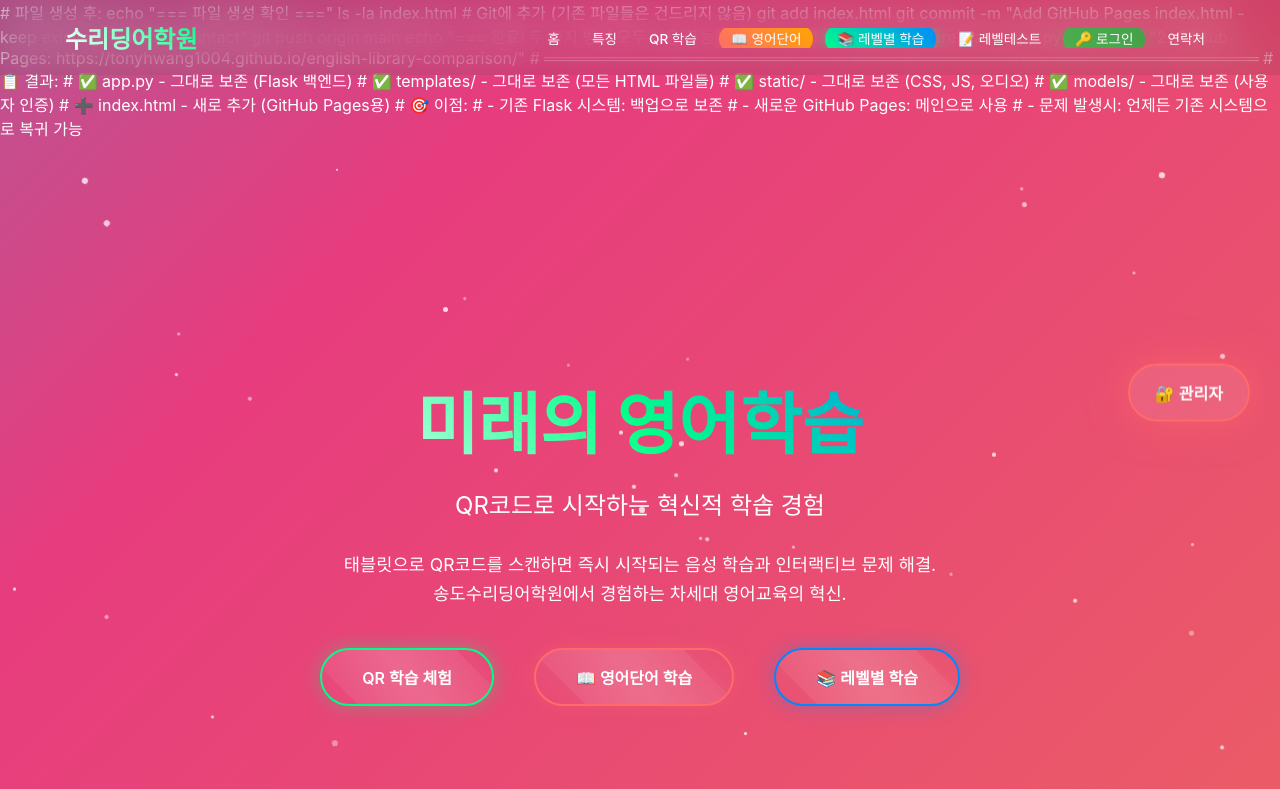
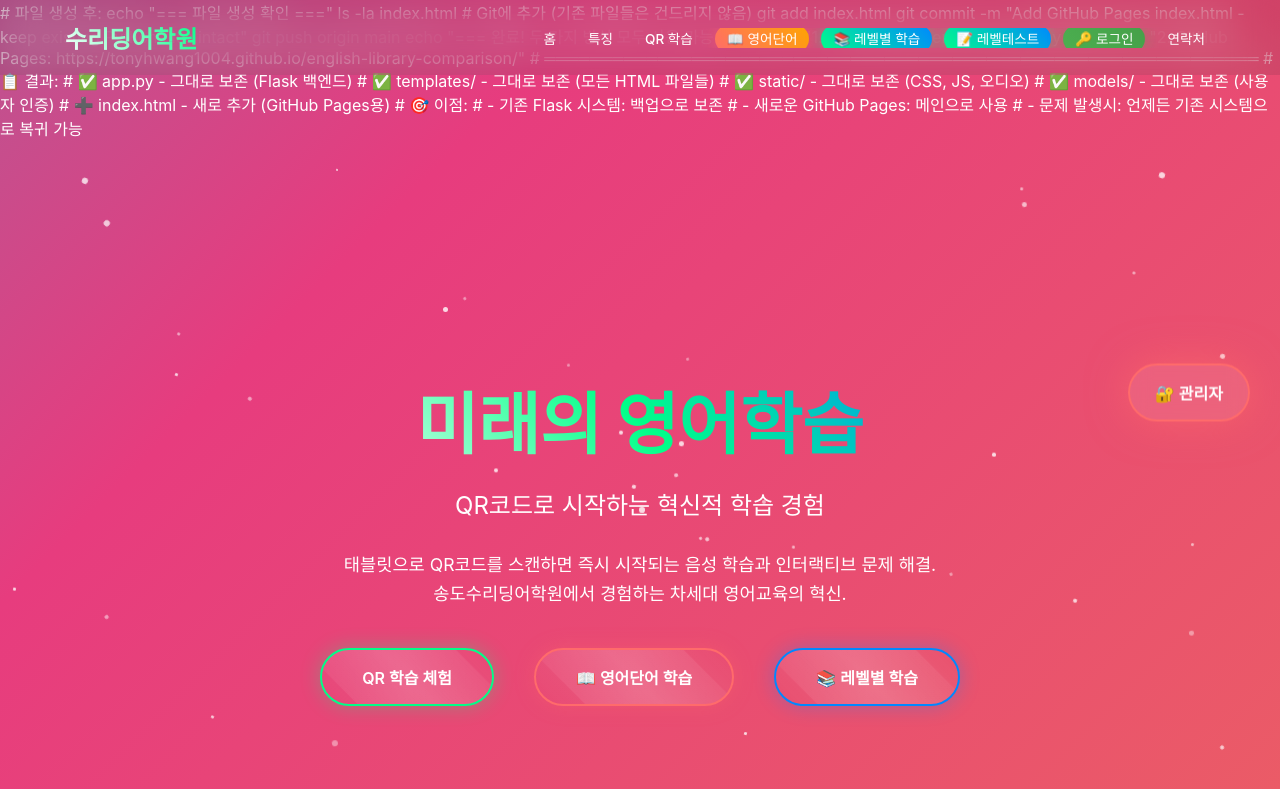
Before and after one commit to tonyhwang1004/english-library-comparison, a plain HTML site: page index.html in a window 1280 px wide. Shown: the top 789 px of the page. Drawn offline with Linux system fonts and the light colour scheme.

Commit message:
Add level-learning-link class to level test link

```diff
--- a/index.html
+++ b/index.html
@@ -603,7 +603,7 @@ echo "2. GitHub Pages: https://tonyhwang1004.github.io/english-library-compariso
                 <li><a href="#qr-demo">QR 학습</a></li>
                 <li><a href="http://www.kimsmom.site/" target="_blank" class="word-study-link">📖 영어단어</a></li>
                 <li><a href="http://www.suelibrary.store/level-learning.html" target="_blank" class="level-learning-link">📚 레벨별 학습</a></li>
-                <li><a href="http://www.suelibrary.store/level-test/main" target="_blank">📝 레벨테스트</a></li>
+                <li><a href="http://www.suelibrary.store/level-test/main" target="_blank" class="level-learning-link">📝 레벨테스트</a></li>
 
                 <!-- 동적 사용자 메뉴 (JavaScript로 제어) -->
                 <li id="loginMenu"><a href="templates/login.html" class="login-link">🔑 로그인</a></li>
```
